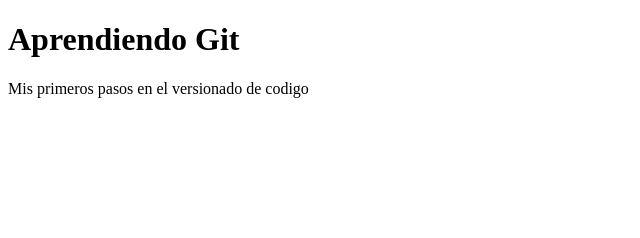
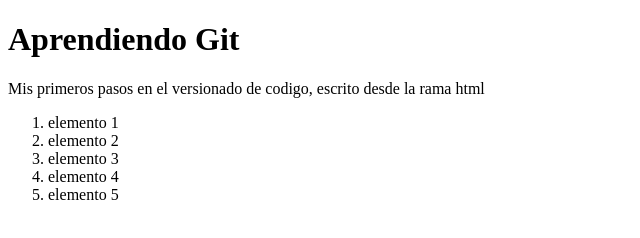
Before and after one commit to Kevinsqm/cursogit2, a plain HTML site: page index.html in a window 1280 px wide. Shown: the whole page, without its empty margins (0-640 px from the left). Drawn offline with Linux system fonts and the light colour scheme.

Commit message:
Agregando index.js al index.html

```diff
--- a/index.html
+++ b/index.html
@@ -12,7 +12,15 @@
     <h1>
         Aprendiendo Git
     </h1>
-    <p>Mis primeros pasos en el versionado de codigo</p>
+    <p>Mis primeros pasos en el versionado de codigo, escrito desde la rama html</p>
+    <ol>
+        <li>elemento 1</li>
+        <li>elemento 2</li>
+        <li>elemento 3</li>
+        <li>elemento 4</li>
+        <li>elemento 5</li>
+    </ol>
+    <script src="index.js"></script>
 </body>
 
 </html>
```
